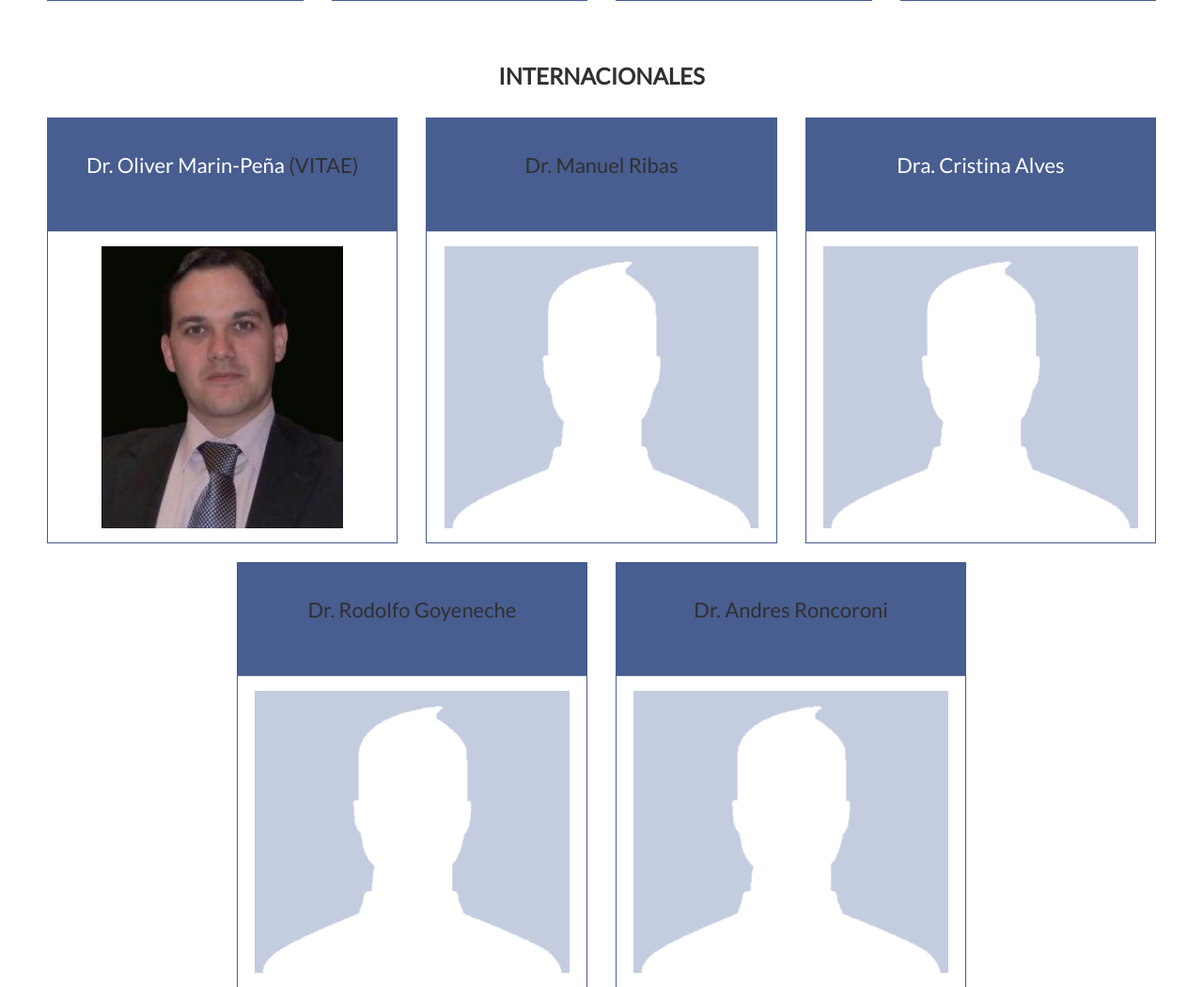
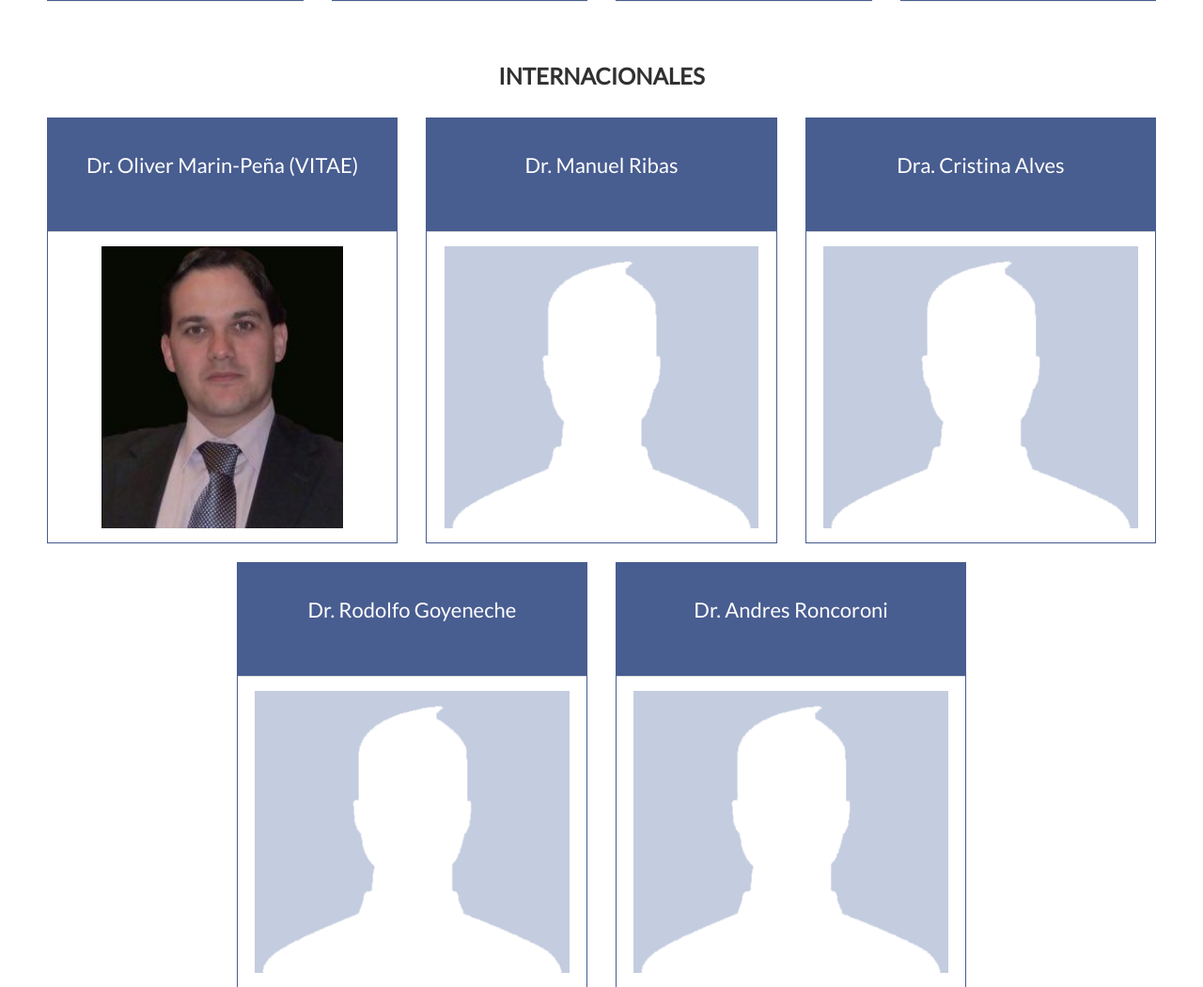
Before and after one commit to Grynn01/web-traumatologia, a Django app: page / in a window 1280 px wide. Shown: the part 4283-5333 px from the top of the page at 94% size. Run offline with Django 3.2, Linux system fonts and the light colour scheme; data that the repository does not hold is empty; some libraries are stand-ins or nearby versions.

Commit message:
Fixed the text color of panels

```diff
--- a/web/templates/web/index.html
+++ b/web/templates/web/index.html
@@ -524,7 +524,7 @@
         <div class="col-lg-4">
             <div class="panel panel-default text-center">
                 <div class="panel-heading">
-                    <h6><a style="color: #ffffff" href="https://www.linkedin.com/in/oliver-marin-pe%C3%B1a-43bb3739"> Dr. Oliver Marin-Peña</a><a style="color: #303030;" href="{% static 'web/cvmarin.pdf' %}"> (VITAE)</a></h6>
+                    <h6><a style="color: #ffffff" href="https://www.linkedin.com/in/oliver-marin-pe%C3%B1a-43bb3739"> Dr. Oliver Marin-Peña</a><a style="color: #ffffff" href="{% static 'web/cvmarin.pdf' %}"> (VITAE)</a></h6>
                 </div>
                 <div class="panel-body">
                     <img src="{% static 'web/images/Marin.jpg' %}" style="height: 300px;margin: 0 auto;" class="img-responsive" >
@@ -534,7 +534,7 @@
         <div class="col-lg-4">
             <div class="panel panel-default text-center">
                 <div class="panel-heading">
-                    <h6>Dr. Manuel Ribas</h6>
+                    <h6 style="color: #ffffff">Dr. Manuel Ribas</h6>
                 </div>
                 <div class="panel-body">
                     <img src="{% static 'web/images/silueta.png' %}"  style="height: 300px;margin: 0 auto;" class="img-responsive">
@@ -558,7 +558,7 @@
         <div class="col-lg-4 text-center">
             <div class="panel panel-default text-center">
                 <div class="panel-heading">
-                    <h6>Dr. Rodolfo Goyeneche</h6>
+                    <h6 style="color: #ffffff">Dr. Rodolfo Goyeneche</h6>
                 </div>
                 <div class="panel-body">
                     <img src="{% static 'web/images/silueta.png' %}" style="height: 300px;margin: 0 auto;" class="img-responsive">
@@ -568,7 +568,7 @@
         <div class="col-lg-4">
             <div class="panel panel-default text-center">
                 <div class="panel-heading">
-                    <h6>Dr. Andres Roncoroni</h6>
+                    <h6 style="color: #ffffff">Dr. Andres Roncoroni</h6>
                 </div>
                 <div class="panel-body">
                     <img src="{% static 'web/images/silueta.png' %}" style="height: 300px;margin: 0 auto;" class="img-responsive">
```
Also changed, not shown: web/templates/web/contact_done.html (+4 -4 lines), web/templates/web/signup_done.html (+4 -4 lines).
